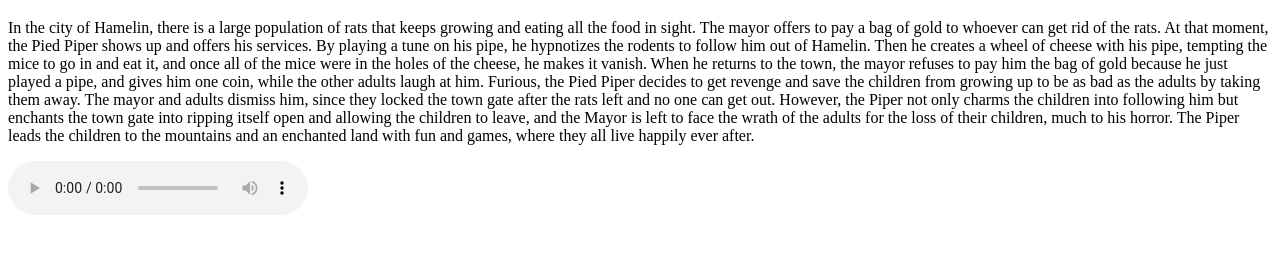
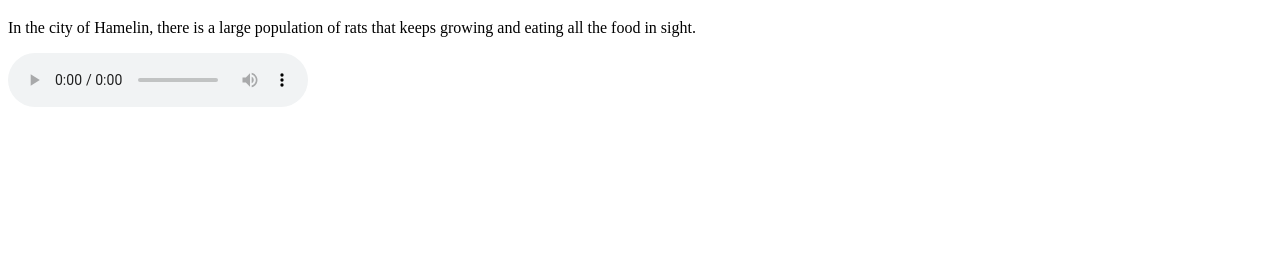
Before and after one commit to ndrefg/rats, a plain HTML site: page index.html in a window 1280 px wide. Shown: the part 61-314 px from the top of the page. Drawn offline with Linux system fonts and the light colour scheme.

Commit message:
Update index.html

```diff
--- a/index.html
+++ b/index.html
@@ -4,14 +4,9 @@
 
 <h1>Pied Piper of Hamelin</h1>
 
-<p>In the city of Hamelin, there is a large population of rats that keeps growing and eating all the food in sight. The mayor offers to pay a bag of gold to whoever can get rid of the rats. At that moment, the Pied Piper shows up and offers his services. By playing a tune on his pipe, he hypnotizes the rodents to follow him out of Hamelin. Then he creates a wheel of cheese with his pipe, tempting the mice to go in and eat it, and once all of the mice were in the holes of the cheese, he makes it vanish.
-
-When he returns to the town, the mayor refuses to pay him the bag of gold because he just played a pipe, and gives him one coin, while the other adults laugh at him. Furious, the Pied Piper decides to get revenge and save the children from growing up to be as bad as the adults by taking them away.
-
-The mayor and adults dismiss him, since they locked the town gate after the rats left and no one can get out. However, the Piper not only charms the children into following him but enchants the town gate into ripping itself open and allowing the children to leave, and the Mayor is left to face the wrath of the adults for the loss of their children, much to his horror. The Piper leads the children to the mountains and an enchanted land with fun and games, where they all live happily ever after. </p>
-
+<p>In the city of Hamelin, there is a large population of rats that keeps growing and eating all the food in sight. </p>
 </body>
-   <audio controls>
+   <audio controls loop>
 
   <source src="piedpiper.mp3" type="audio/mpeg">
 Your browser does not support the audio element.
```
